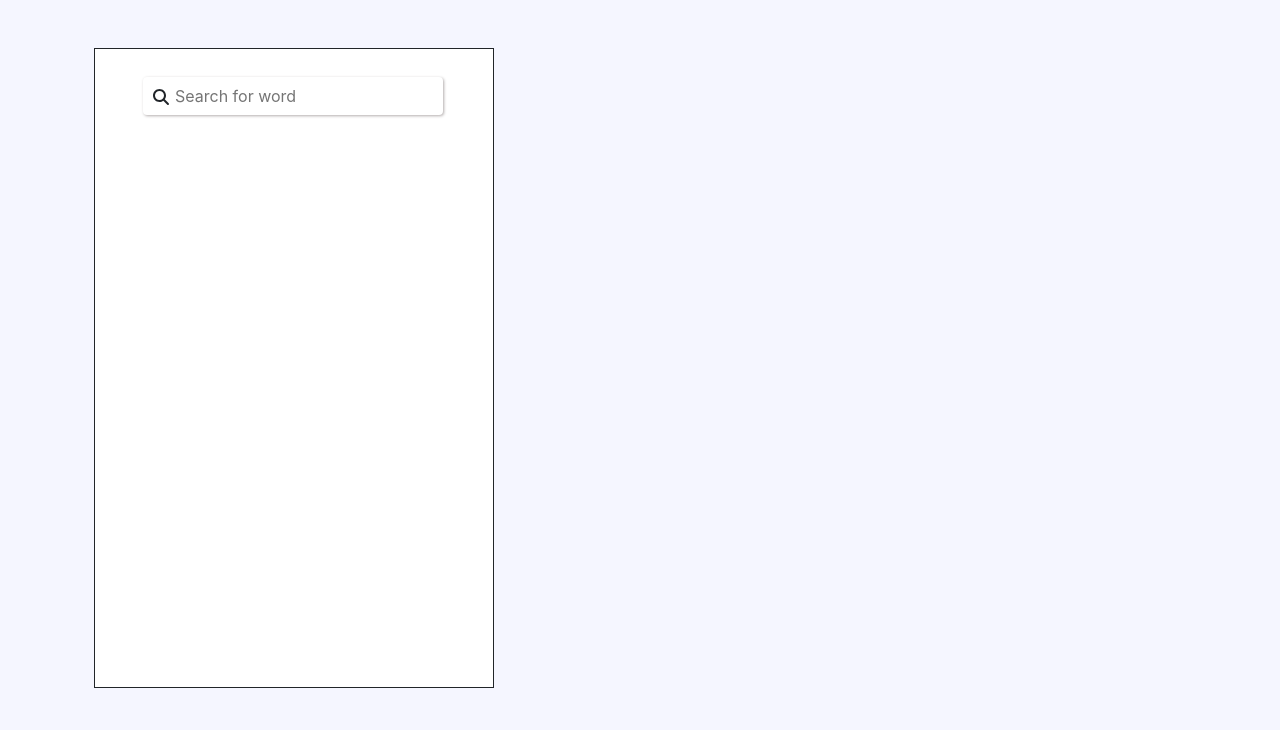
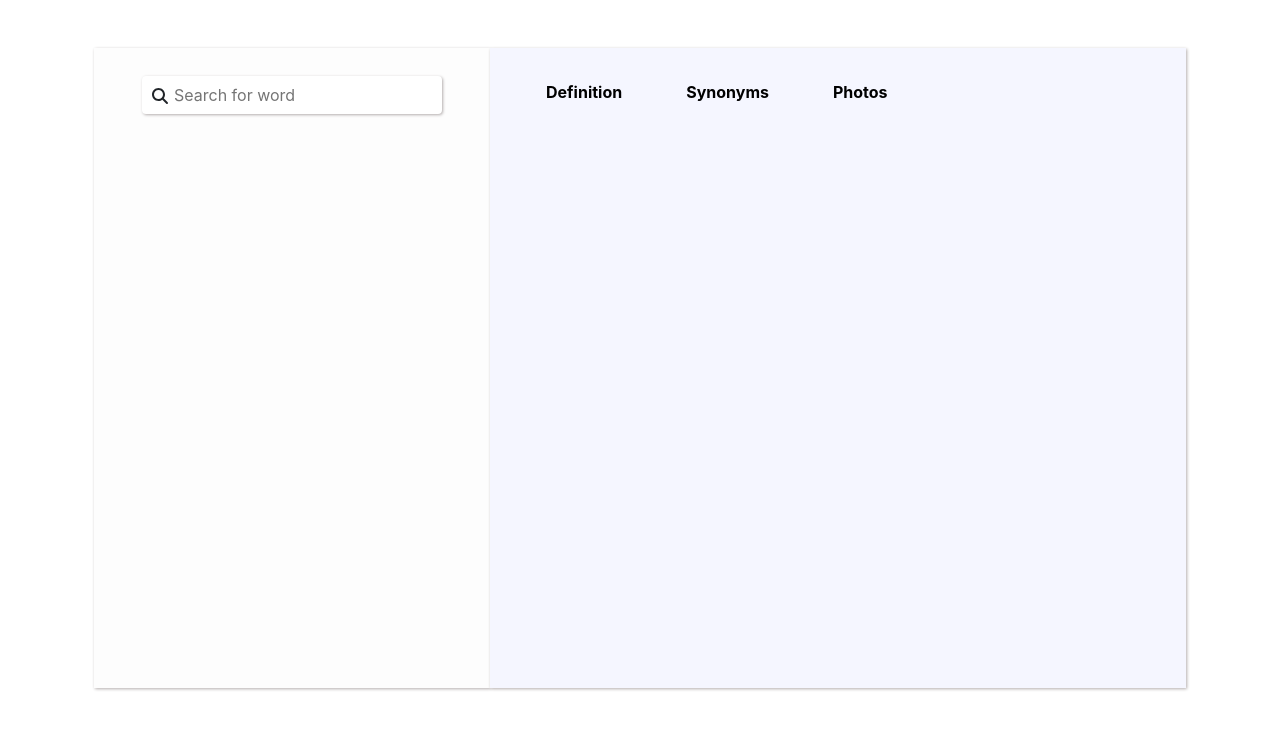
Before and after one commit to gillaryb/dictionify-react, a React (Create React App) app: page / in a window 1280 px wide. Shown: the top 730 px of the page. Built offline with nearby package versions, Linux system fonts and the light colour scheme; no server answers.

Commit message:
added new components

```diff
--- a/src/App.css
+++ b/src/App.css
@@ -1,9 +1,11 @@
 .App{
   margin: 0 auto;
-  background-color: #F5F6FF;
+  background-color: #FFFF ;
   height: 100vh;
   display:flex;
 }
+
+
 
 
 /*
--- /dev/null
+++ b/src/Definition.css
@@ -0,0 +1,7 @@
+section{
+  /* background-color: red ; */
+  /* padding: 32px; */
+  /* border-radius: 10px; */
+  /* margin: 32px 0; */
+  /* border: 1px solid black; */
+}
--- /dev/null
+++ b/src/Definitions.js
@@ -0,0 +1,22 @@
+import React from 'react';
+import Meaning from './Meaning';
+import './Definition.css';
+
+export default function Definitions(props){
+  console.log(props.results)
+  if (props.results){
+    return (
+      <div className="Definitions">
+       {props.results.meanings.map(function(meaning, index){
+          return (
+            <div key={index}>
+              <Meaning meaning={meaning}/>
+            </div>
+          )
+        })}
+      </div>
+    )
+  } else {
+    return null;
+  }
+}
--- a/src/Dictionary.css
+++ b/src/Dictionary.css
@@ -2,9 +2,9 @@
   padding: 16px 24px;
   height: 80vh;
   width: 400px;
-  border: 1px solid;
-  margin: 48px 0;
-  background-color: #FFFF;
+  box-shadow: 1px 1px 3px #b4aeae;
+  margin-top: 48px;
+  background-color: #fdfdfd;
   /* margin: 0 auto;
   width: 300px; */
 }
@@ -27,3 +27,11 @@
   border:none;
   /* background-color: #FFFF; */
 }
+
+.dictionary-features{
+  background-color: #F5F6FF;
+  box-shadow: 1px 1px 3px #b4aeae;
+  height: 80vh;
+  width: 800px;
+  margin-top: 48px;
+}
--- a/src/Dictionary.js
+++ b/src/Dictionary.js
@@ -1,6 +1,8 @@
 import React, { useState } from 'react';
 import axios from 'axios';
 import Results from './Results';
+import Features from './Features';
+import Definitions from './Definitions';
 import { FontAwesomeIcon } from "@fortawesome/react-fontawesome";
 import { faMagnifyingGlass } from "@fortawesome/free-solid-svg-icons";
 import './Dictionary.css';
@@ -36,7 +38,7 @@ export default function Dictionary(props){
 
   if (loaded){
     return (
-      <div className="container">
+      <div className="container d-flex">
         <div className="Dictionary">
           <form onSubmit={handleSearch} className="dictionary-form">
           <FontAwesomeIcon icon={faMagnifyingGlass} className="dictionary-search-icon" />
@@ -46,6 +48,12 @@ export default function Dictionary(props){
           </form>
           <Results results={result}/>
         </div>
+        <div className="dictionary-features">
+          <Features results={result}/>
+          <div className="dictionary-definitions">
+            <Definitions results={result}/>
+          </div>
+        </div>
       </div>
     );
   } else {
--- /dev/null
+++ b/src/Features.css
@@ -0,0 +1,24 @@
+.Features{
+  margin-top: 24px;
+}
+
+
+.Features ul{
+  list-style-type: none;
+}
+
+.Features li{
+  display: inline-block;
+  padding-right: 32px;
+  padding: 8px 24px;
+  border-radius: 30px;
+  margin-right: 16px;
+  font-weight: bold;
+}
+
+.Features a{
+  text-decoration
+
+  : none;
+  color: black;
+}
--- /dev/null
+++ b/src/Features.js
@@ -0,0 +1,20 @@
+import React from 'react';
+import './Features.css';
+
+export default function Features(props){
+  return (
+    <div className="Features">
+      <ul>
+        <li>
+          <a href="/">Definition</a>
+        </li>
+        <li>
+          <a href="/">Synonyms </a>
+        </li>
+        <li>
+        <a href="/">  Photos </a>
+        </li>
+      </ul>
+    </div>
+  )
+}
--- a/src/Meaning.css
+++ b/src/Meaning.css
@@ -1,3 +1,11 @@
-.Meaning {
+/* .Meaning {
   padding-top: 16px;
+} */
+
+section {
+  background-color: white;
+  border-radius: 4px;
+  box-shadow: 1px 1px 3px #b4aeae;
+  margin: 24px;
+  padding: 24px;
 }
--- a/src/Meaning.js
+++ b/src/Meaning.js
@@ -6,25 +6,23 @@ export default function Meaning(props){
  console.log(props.meaning.definitions[0])
   return(
     <div className="Meaning">
-      <h3>Definition</h3>
-      <hr　/>
+      <section>
         <h3>{props.meaning.partOfSpeech}</h3>
         {props.meaning.definitions.map(function(definition, index){
           return (
             <div key={index}>
               <p>
                 {definition.definition}
+              </p>
+
                 {/* <em>
                   <strong>Example:</strong>{definition.example}
                 </em> */}
-                <Synonyms synonyms={definition.synonyms} />
-            </p>
+                  {/* <Synonyms synonyms={definition.synonyms} /> */}
             </div>
           )
         })}
-
-
-
+      </section>
     </div>
   );
 }
--- a/src/Results.css
+++ b/src/Results.css
@@ -18,17 +18,7 @@
   display: flex;
   justify-content: space-between;
 }
-/* {props.meaning.definitions.map(function(definition, index){
-  return (
-    <div key={index}>
-      <p>
-        {definition.definition}
-        {/* <em>
-          <strong>Example:</strong>{definition.example}
-        /* </em> */
-        /* <br />
-          <Synonyms synonyms={definition.synonyms} />
-      </p>
-    </div>
-  )
-})} */
+
+.results-meaning{
+  padding-top: 16px;
+}
--- a/src/Results.js
+++ b/src/Results.js
@@ -28,11 +28,15 @@ export default function Result(props){
             </div>
           )
         })} */}
-        <div>
+        <div className="results-meaning">
           <h2>Definition</h2>
           <hr />
           <h3>{props.results.meanings[0].partOfSpeech}</h3>
           <p>{props.results.meanings[0].definitions[0].definition} </p>
+          <p>
+            <em>Example:</em>
+            {props.results.meanings[0].definitions[0].definition.example}
+          </p>
         </div>
         {/* {props.results.meanings[0].definitions[0].definition} */}
       </div>
```
Also changed, not shown: src/PartOfSpeech.js (added, +9 -0 lines). Lines whose indentation alone changed are shown as unchanged.
